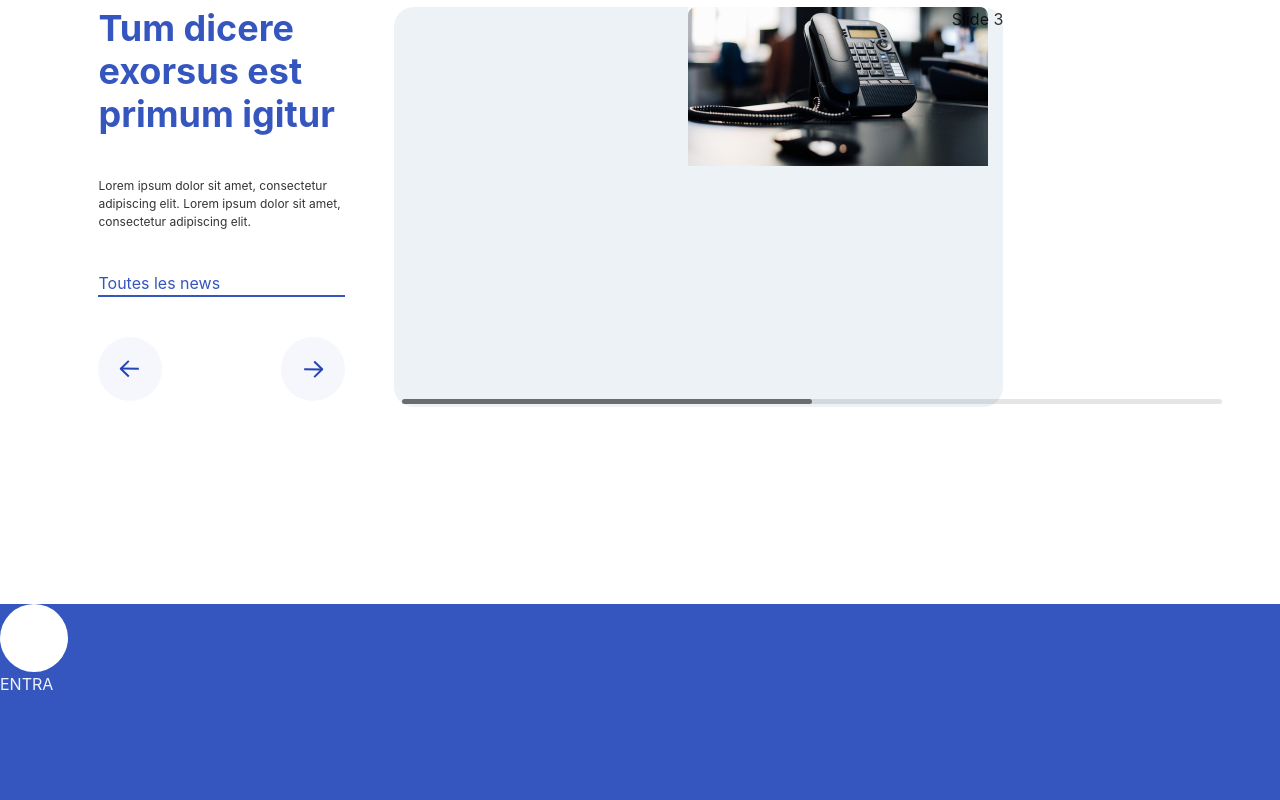
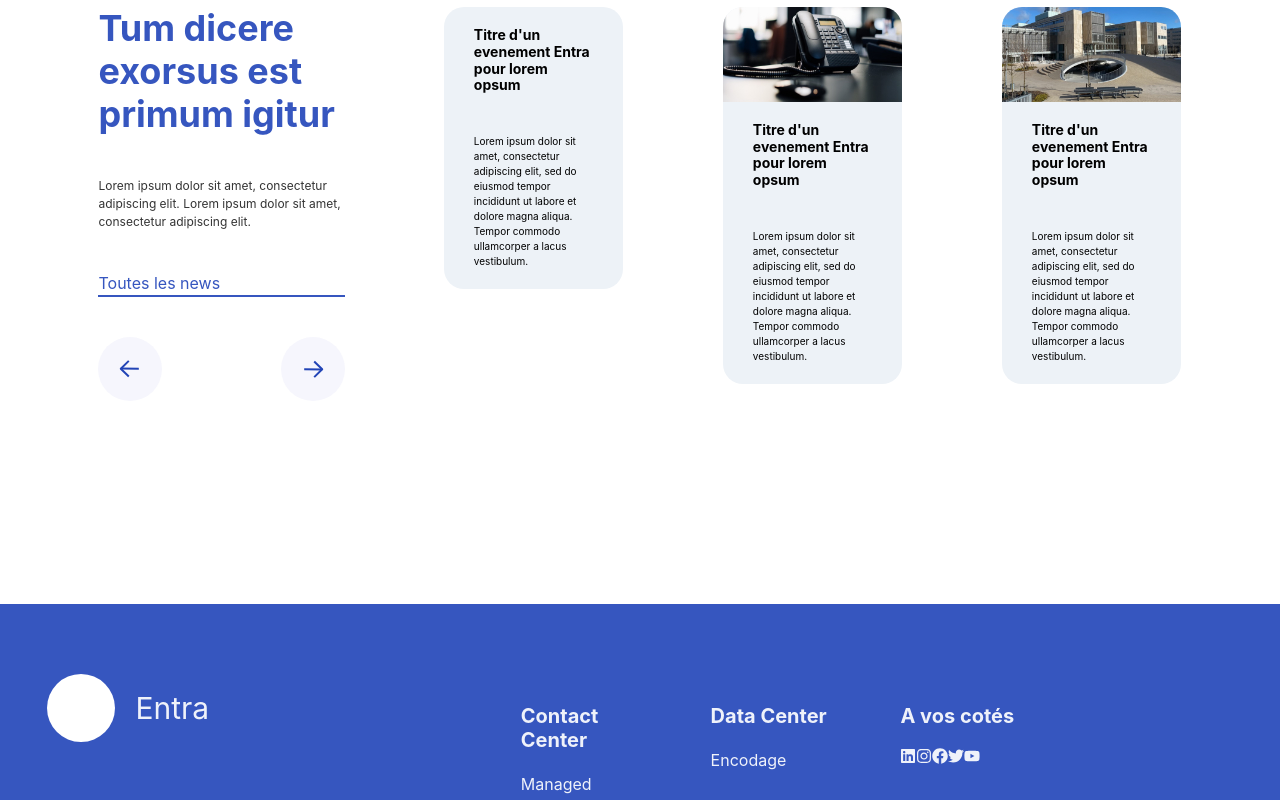
Before and after one commit to NalessoAxel/caracal, a Next.js app: page / in a window 1280 px wide. Shown: the part 2660-3460 px from the top of the page. Built offline with nearby package versions, Linux system fonts and the light colour scheme.

Commit message:
added footer, almost done with swiper

```diff
--- /dev/null
+++ b/src/comps/mycomponents/Contact.js
@@ -0,0 +1,24 @@
+import { Heading, Text, Box, Image } from '@chakra-ui/react';
+
+const Contact = () => {
+    return (
+        <Box
+            display="flex"
+            flexDirection="column"
+            justifyContent="space-between"
+            alignItems="flex-start"
+            mt="100px"
+        >
+            <Heading fontSize="xl">
+                Contact Center
+            </Heading>
+            <Text my="20px">Managed Insourcing</Text>
+            <Text my="20px">Gestion de crise</Text>
+            <Text my="20px">Sélection de clients et propests</Text>
+
+
+        </Box>
+    )
+}
+
+export default Contact
--- /dev/null
+++ b/src/comps/mycomponents/Data/DataSlide.js
@@ -0,0 +1,45 @@
+const SwiperData = [
+    {
+        Id: 0,
+        image: 'Rectangle.jpg',
+        Title: 'Titre d\'un evenement Entra pour lorem opsum',
+        Descritpion: 'Lorem ipsum dolor sit amet, consectetur adipiscing elit, sed do eiusmod tempor incididunt ut labore et dolore magna aliqua. Tempor commodo ullamcorper a lacus vestibulum.',
+    },
+    {
+        Id: 1,
+        Image: 'Rectangle-1.jpg',
+        Title: 'Titre d\'un evenement Entra pour lorem opsum',
+        Descritpion: 'Lorem ipsum dolor sit amet, consectetur adipiscing elit, sed do eiusmod tempor incididunt ut labore et dolore magna aliqua. Tempor commodo ullamcorper a lacus vestibulum.',
+    },
+    {
+        id: 2,
+        Image: 'Rectangle-2.jpg',
+        Title: 'Titre d\'un evenement Entra pour lorem opsum',
+        Descritpion: 'Lorem ipsum dolor sit amet, consectetur adipiscing elit, sed do eiusmod tempor incididunt ut labore et dolore magna aliqua. Tempor commodo ullamcorper a lacus vestibulum.',
+    },
+    {
+        Id: 3,
+        Image: 'Rectangle.jpg',
+        Title: 'Titre d\'un evenement Entra pour lorem opsum',
+        Descritpion: 'Lorem ipsum dolor sit amet, consectetur adipiscing elit, sed do eiusmod tempor incididunt ut labore et dolore magna aliqua. Tempor commodo ullamcorper a lacus vestibulum.',
+    },
+    {
+        Id: 4,
+        Image: 'Rectangle-1.jpg',
+        Title: 'Titre d\'un evenement Entra pour lorem opsum',
+        Descritpion: 'Lorem ipsum dolor sit amet, consectetur adipiscing elit, sed do eiusmod tempor incididunt ut labore et dolore magna aliqua. Tempor commodo ullamcorper a lacus vestibulum.',
+    },
+    {
+        Id: 5,
+        Image: 'Rectangle-2.jpg',
+        Title: 'Titre d\'un evenement Entra pour lorem opsum',
+        Descritpion: 'Lorem ipsum dolor sit amet, consectetur adipiscing elit, sed do eiusmod tempor incididunt ut labore et dolore magna aliqua. Tempor commodo ullamcorper a lacus vestibulum.',
+    },
+    {
+        Id: 6,
+        Image: 'Rectangle.jpg',
+        Title: 'Titre d\'un evenement Entra pour lorem opsum',
+        Descritpion: 'Lorem ipsum dolor sit amet, consectetur adipiscing elit, sed do eiusmod tempor incididunt ut labore et dolore magna aliqua. Tempor commodo ullamcorper a lacus vestibulum.',
+    },
+]
+export default SwiperData
--- /dev/null
+++ b/src/comps/mycomponents/DataCenter.js
@@ -0,0 +1,25 @@
+import { Heading, Text, Box, Image } from '@chakra-ui/react';
+
+const DataCenter = () => {
+    return (
+        <Box
+            display="flex"
+            flexDirection="column"
+            justifyContent="space-between"
+            alignItems="flex-start"
+            mt="100px"
+        >
+            <Heading fontSize="xl">
+                Data Center
+            </Heading>
+            <Text my="20px">Encodage</Text>
+            <Text my="20px">Mise à jour de base de donnés</Text>
+            <Text my="20px">Scanning</Text>
+            <Text my="20px">Secrétariat</Text>
+
+
+        </Box>
+    )
+}
+
+export default DataCenter
--- a/src/comps/mycomponents/Footer.js
+++ b/src/comps/mycomponents/Footer.js
@@ -6,15 +6,9 @@ import Col from '_comps/Layout/Col';
 const Footer = () => {
     return (
         <Box
-        w="100vw"
-        height="482px"
-        bg="#3656BF"
+            display="flex"
+            flexDirection="row"
         >
-
-            <FooterLogo />
-            <Text>ENTRA</Text>
-
-
         </Box>
     )
 }
--- a/src/comps/mycomponents/FooterLogo.js
+++ b/src/comps/mycomponents/FooterLogo.js
@@ -1,11 +1,20 @@
-import { Image } from '@chakra-ui/react';
+import { Image, Text, Box } from '@chakra-ui/react';
 import Col from '_comps/Layout/Col';
 
 const FooterLogo = () => {
     return (
-        <Col colStart={4}>
+        <Box
+            display="flex"
+            alignItems="center"
+            mt="70px"
+        >
             <Image src="/Oval.svg" alt="logo footer" />
-        </Col>
+            <Text
+                color="whiteAlpha.900"
+                fontSize="3xl"
+                ml="20px"
+            >Entra</Text>
+        </Box>
     )
 }
 
--- a/src/comps/mycomponents/Slider.js
+++ b/src/comps/mycomponents/Slider.js
@@ -1,25 +1,25 @@
 import { Swiper, SwiperSlide } from 'swiper/react';
 import { Heading, Text, Box, Image } from '@chakra-ui/react';
 import SwiperCore, { Navigation, Pagination, Scrollbar, A11y } from 'swiper';
-// import './swiper/swiper.scss';
-// import 'swiper/components/scrollbar/scrollbar.scss';
-// import 'swiper/components/navigation/navigation.scss';
+
 SwiperCore.use([Navigation, Pagination, Scrollbar, A11y]);
+
+import SwiperData from '../mycomponents/Data/DataSlide'
+
 const Slider = () => {
     return (
-        <Box
-        color="blackAlpha.800"
-
-        >
+        <>
             <Swiper
-
+            loop={true}
             slidesPerView={3}
             pagination={{ clickable: true }}
-            scrollbar={{ draggable: true }}
+
             onSlideChange={() => console.log('slide change')}
             onSwiper={(swiper) => console.log(swiper)}
             >
-            <SwiperSlide>
+
+            {SwiperData.map((slide) => (
+                <SwiperSlide key={slide.id}>
                     <Box
                         w='330px'
                         h='400px'
@@ -28,44 +28,29 @@ const Slider = () => {
                         bg="gray.100"
                         color="black"
                         _hover={{ bg: "#3656BF", color: "white" }}
+                        mx="50px"
                         cursor="pointer"
-                // display="flex"
-                // flexDirection="row"
-                // justifyContent="space-between"
-                // alignItems="center"
+                        boxSize="cover"
+                        display="flex"
+                        flexDirection="column"
+                        alignItems="center"
+                    >
+                    <Image src={slide.Image} alt={slide.title} />
+                    <Heading fontSize="14px" mx="30px" my="20px">
+                        {slide.Title}
+                    </Heading>
+                    <Text fontSize="10px" mx="30px" my="20px">
+                        {slide.Descritpion}
+                    </Text>
+
+                    </Box>
+
+                </SwiperSlide>
+            ))}
 
 
-            >
-            </Box>
-            </SwiperSlide>
-            <SwiperSlide>
-                <Box
-                w='330px'
-                h='400px'
-                overflow="hidden"
-                rounded="20px"
-                bg="gray.100"
-                color="black"
-                _hover={{ bg: "#3656BF", color: "white" }}
-                cursor="pointer"
-                display="flex"
-                flexDirection="column"
-                justifyContent="space-between"
-                alignItems="center"
-            >
-            <Image
-                src="/Rectangle-1.jpg"
-                alt=""
-                 />
-            </Box>
-            </SwiperSlide>
-            <SwiperSlide>Slide 3</SwiperSlide>
-            <SwiperSlide>Slide 4</SwiperSlide>
-            <SwiperSlide>Slide 5</SwiperSlide>
-            <SwiperSlide>Slide 6</SwiperSlide>
-
             </Swiper>
-        </Box>
+        </>
     )
 }
 
--- /dev/null
+++ b/src/comps/mycomponents/Social.js
@@ -0,0 +1,33 @@
+import { Heading, Text, Box, Image } from '@chakra-ui/react';
+import {FaLinkedin, FaInstagram, FaFacebook, FaTwitter, FaYoutube} from 'react-icons/fa'
+const DataCenter = () => {
+    return (
+        <Box
+            display="flex"
+            flexDirection="column"
+            justifyContent="space-between"
+            alignItems="flex-start"
+            mt="100px"
+        >
+            <Heading fontSize="xl">
+                A vos cotés
+            </Heading>
+            <Box
+                display="flex"
+                flexDirection="row"
+                justifyContent="space-between"
+                mt="20px"
+
+            >
+            <FaLinkedin  />
+            <FaInstagram />
+            <FaFacebook />
+            <FaTwitter />
+            <FaYoutube />
+            </Box>
+
+        </Box>
+    )
+}
+
+export default DataCenter
--- a/src/pages/index.js
+++ b/src/pages/index.js
@@ -14,6 +14,10 @@ import Slider from '../comps/mycomponents/Slider'
 
 import FooterLogo from '../comps/mycomponents/FooterLogo'
 import Footer from '../comps/mycomponents/Footer'
+import Contact from '../comps/mycomponents/Contact.js'
+import DataCenter from '../comps/mycomponents/DataCenter'
+import Social from '../comps/mycomponents/Social'
+
 
 const Home = () => (
 
@@ -143,10 +147,24 @@ const Home = () => (
 			<Slider />
 			</Col>
 		</Container>
-		<Container>
+		<Container w="100vw"
+        height="482px"
+        bg="#3656BF">
+			<Footer />
+			<Col colStart={2} colEnd={3}>
+				<FooterLogo />
+			</Col>
 
-			<Footer />
 
+			<Col colStart={11} colEnd={14}>
+			<Contact />
+			</Col>
+			<Col colStart={15} colEnd={18}>
+			<DataCenter />
+			</Col>
+			<Col colStart={19} colEnd={26}>
+			<Social />
+			</Col>
 		</Container>
 	</>
 
```
Also changed, not shown: public/Rectangle-2.jpg (renamed from public/Homepage-entra-desktop/Rectangle-2.jpg), public/Rectangle.jpg (renamed from public/Homepage-entra-desktop/Rectangle.jpg). Lines whose indentation alone changed are shown as unchanged.
